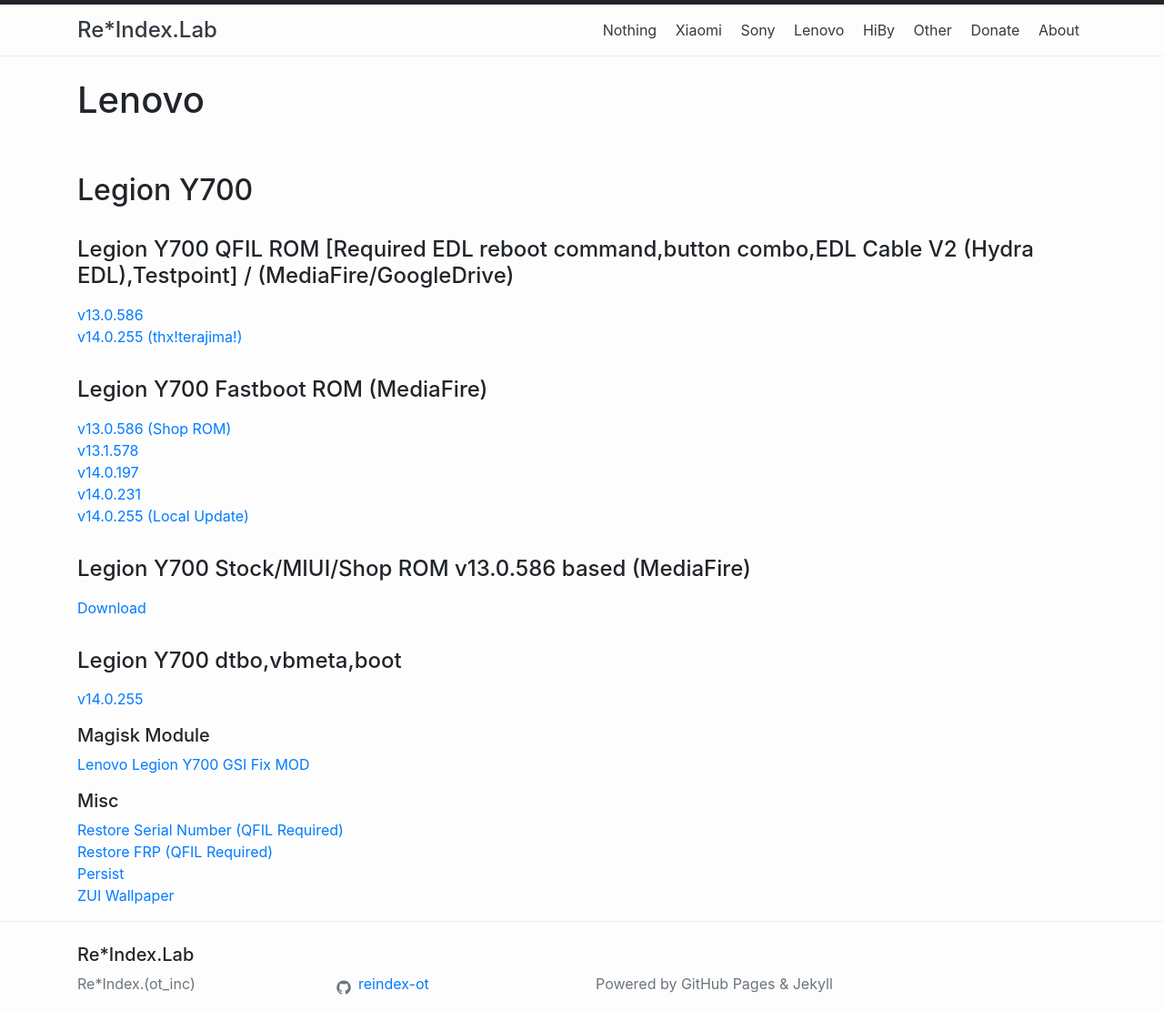
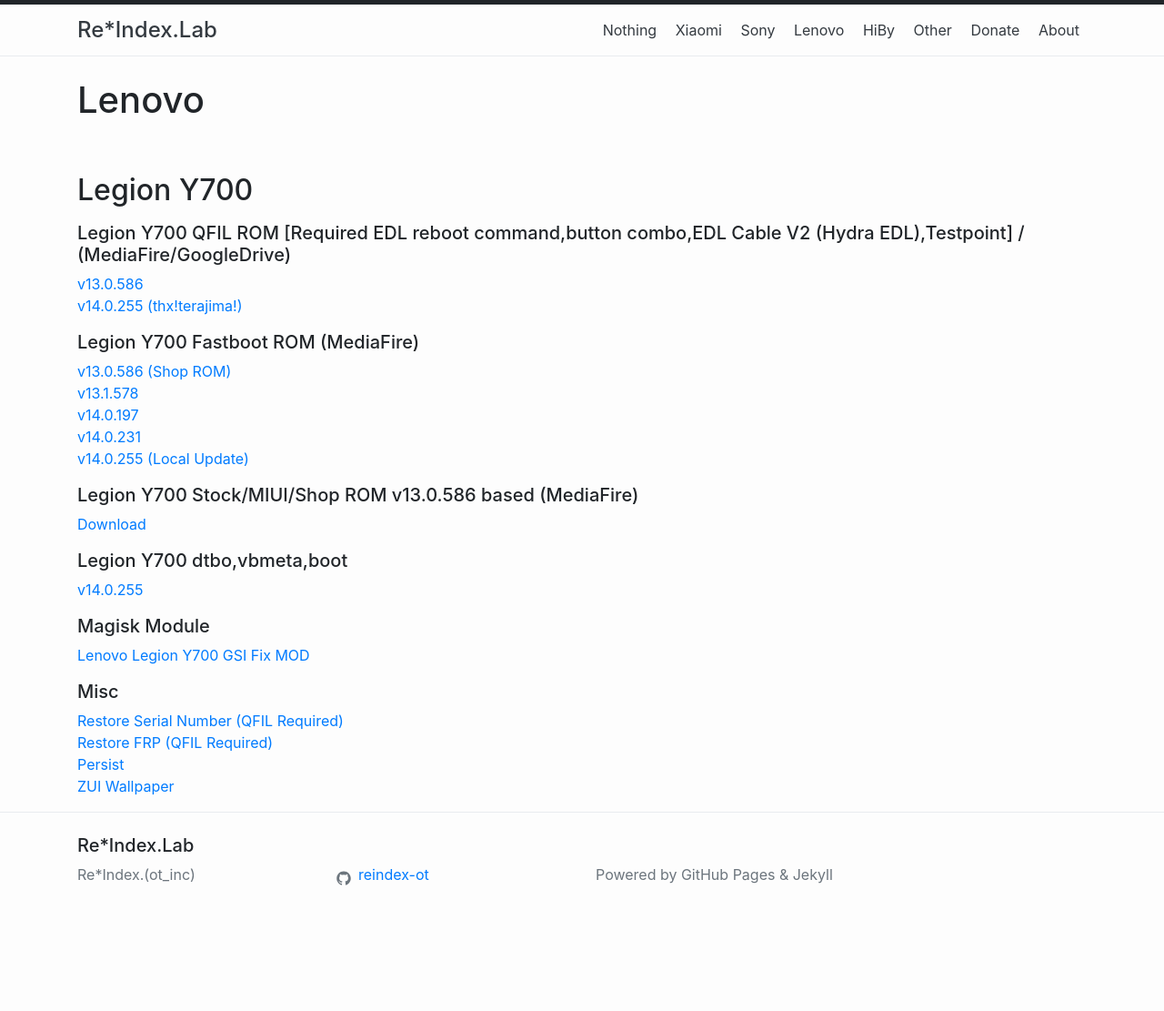
Before and after one commit to reindex-ot/reindex-ot.github.io, a Jekyll site: the page built from lenovo.md, in a window 1280 px wide. Shown: the whole page at 91% size. Built offline with Jekyll 4.4.1, drawn with Linux system fonts in a browser that asks for light colours; after the commit the page ends 991 px from its top, so only the background shows below that.

```diff
--- a/lenovo.md
+++ b/lenovo.md
@@ -5,18 +5,18 @@ permalink: /lenovo/
 ---
 
 ## Legion Y700
-#### Legion Y700 QFIL ROM [Required EDL reboot command,button combo,EDL Cable V2 (Hydra EDL),Testpoint] / (MediaFire/GoogleDrive)
+##### Legion Y700 QFIL ROM [Required EDL reboot command,button combo,EDL Cable V2 (Hydra EDL),Testpoint] / (MediaFire/GoogleDrive)
 [v13.0.586](https://www.mediafire.com/file/dwu5qmb59hu6dk0/LEGION_Stock_EDL.7z/)<br>
 [v14.0.255 (thx!terajima!)](https://drive.google.com/file/d/1o09kref9SRXpE8E9J49ZZBGjm1k-ebuR/view?usp=share_link)<br>
-#### Legion Y700 Fastboot ROM (MediaFire)
+##### Legion Y700 Fastboot ROM (MediaFire)
 [v13.0.586 (Shop ROM)](https://www.mediafire.com/file/deevf55yizd667m/LEGION_Y700_ShopROM_13.0.586.7z/)<br>
 [v13.1.578](https://www.mediafire.com/file/wyq924hz13bj5s8/LEGION_Y700_StockROM_13.1.578.7z/)<br>
 [v14.0.197](https://www.mediafire.com/file/9mg5gphdpv363e3/LEGION_Y700_StockROM_14.0.197.7z/)<br>
 [v14.0.231](https://www.mediafire.com/file/gojkcrdm6q1zr49/LEGION_Y700_StockROM_14.0.231.7z/)<br>
 [v14.0.255 (Local Update)](https://www.mediafire.com/file/nzidr5w3kf70wq6/update_Legion_Y700_v14.0.255.zip/file)<br>
-#### Legion Y700 Stock/MIUI/Shop ROM v13.0.586 based (MediaFire)
+##### Legion Y700 Stock/MIUI/Shop ROM v13.0.586 based (MediaFire)
 [Download](https://www.mediafire.com/file/xs0zj9nnmen5i7j/Y700_v13.0.586_ROM.7z/)<br>
-#### Legion Y700 dtbo,vbmeta,boot
+##### Legion Y700 dtbo,vbmeta,boot
 [v14.0.255](https://www.mediafire.com/file/ri36vf0s50v7miw/Legion_Y700_v14.0.255_boot%252Cdtbo.vbmeta.7z/file)
 
 ##### Magisk Module
```
